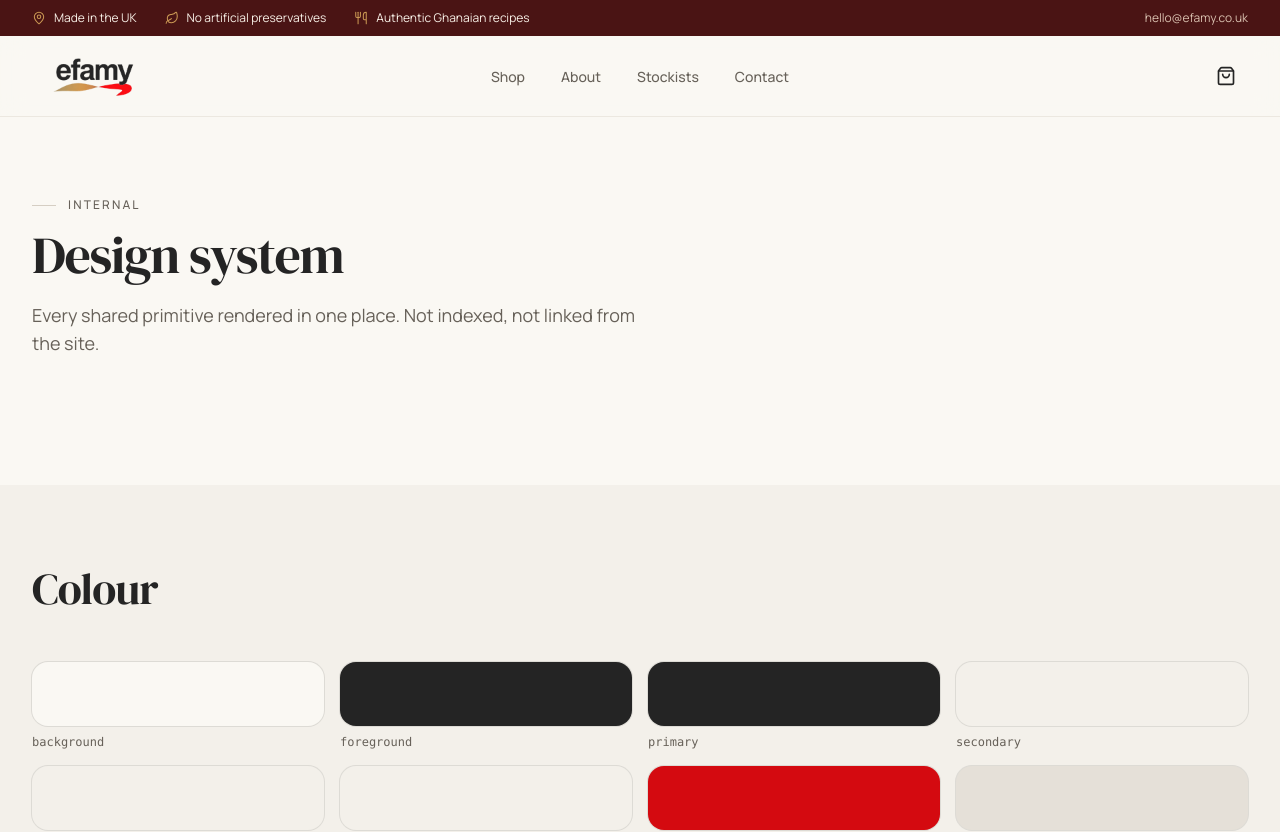
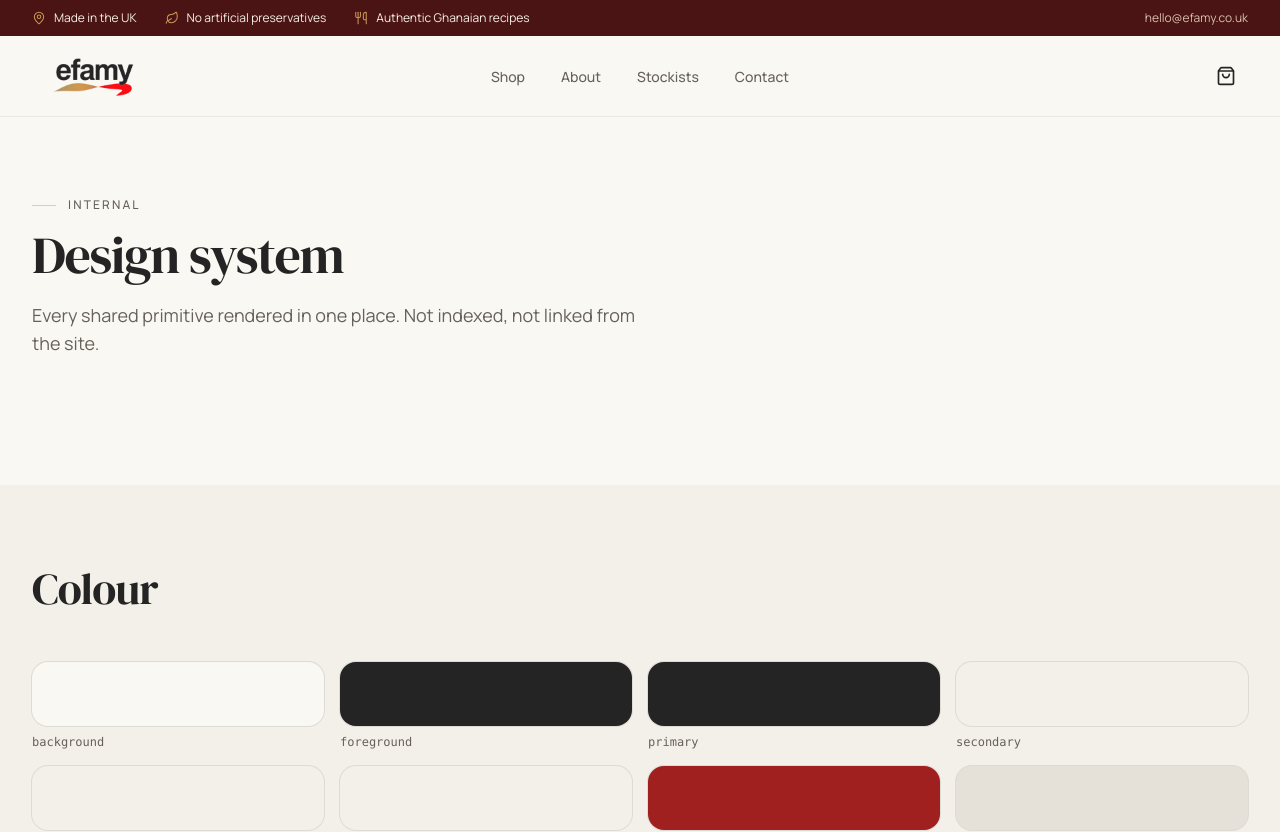
Before and after one commit to TobiWilliams001/efamy-storefront, a Next.js app: page /design in a window 1280 px wide. Shown: the top 832 px of the page. Built offline with nearby package versions, Linux system fonts and the light colour scheme; no server answers.

Commit message:
feat: adopt burgundy as the action colour
The logo scarlet reached 5.1:1 as text and 5.5:1 behind white. Burgundy
#8B2D2D measures 7.9:1 and 8.4:1, so buttons, prices and focus rings move to
it. The scarlet stays for decoration, and product accents align to the agreed
accent palette.

```diff
--- a/src/app/globals.css
+++ b/src/app/globals.css
@@ -87,13 +87,13 @@
   --accent-foreground: #302d2a;
 
   /*
-   * Sampled from the logo: the swirl is #fc0d13 scarlet and #cb9954 tan.
-   * Both are too light to carry text — 3.8:1 and 2.4:1 on ivory — so the
-   * bright values stay decorative and each has an accessible sibling.
+   * The logo swirl is #fc0d13 scarlet and #cb9954 tan, both too light to carry
+   * text at 3.8:1 and 2.4:1 on ivory, so they stay decorative. Actions use a
+   * deeper burgundy, which reaches 7.9:1 as text and 8.4:1 behind white.
    */
   --brand-bright: #fc0d13;
-  --brand: #d40a10;
-  --brand-hover: #b00810;
+  --brand: #8b2d2d;
+  --brand-hover: #7a2626;
   --gold: #cb9954;
   --sage: #758c5b;
   --clay: #e3ceb0;
@@ -110,11 +110,11 @@
   --ink-muted: #d8bfae;
   --sage-ink: #66794e;
 
-  --destructive: #d40a10;
+  --destructive: #a01f1f;
 
   --border: #e5e0d8;
   --input: #d5cec3;
-  --ring: #d40a10;
+  --ring: #8b2d2d;
 
   --radius: 12px;
 }
--- a/src/lib/product-accent.ts
+++ b/src/lib/product-accent.ts
@@ -3,20 +3,20 @@
  * accents only: badges, chips and small highlights. Never a page background.
  */
 const ACCENTS: Record<string, string> = {
-  beans: "#5C7A3F",
+  beans: "#556B2F",
   beef: "#8D5446",
   chicken: "#E58D43",
-  fish: "#8EBB63",
-  goat: "#8D5446",
+  fish: "#8DBF3C",
+  goat: "#7A4A3E",
   pork: "#C34B6A",
-  turkey: "#E58D43",
-  seasoning: "#C89B2F",
-  kelewele: "#E07B39",
+  turkey: "#D96A1E",
+  seasoning: "#C89B3C",
+  kelewele: "#D96A1E",
   coat: "#294D96",
-  oil: "#C89B2F",
+  oil: "#C89B3C",
 };
 
-const FALLBACK = "#C89B2F";
+const FALLBACK = "#C89B3C";
 
 /** Matched on the slug so a new product picks up its colour without extra data. */
 export function productAccent(slug: string): string {
```
